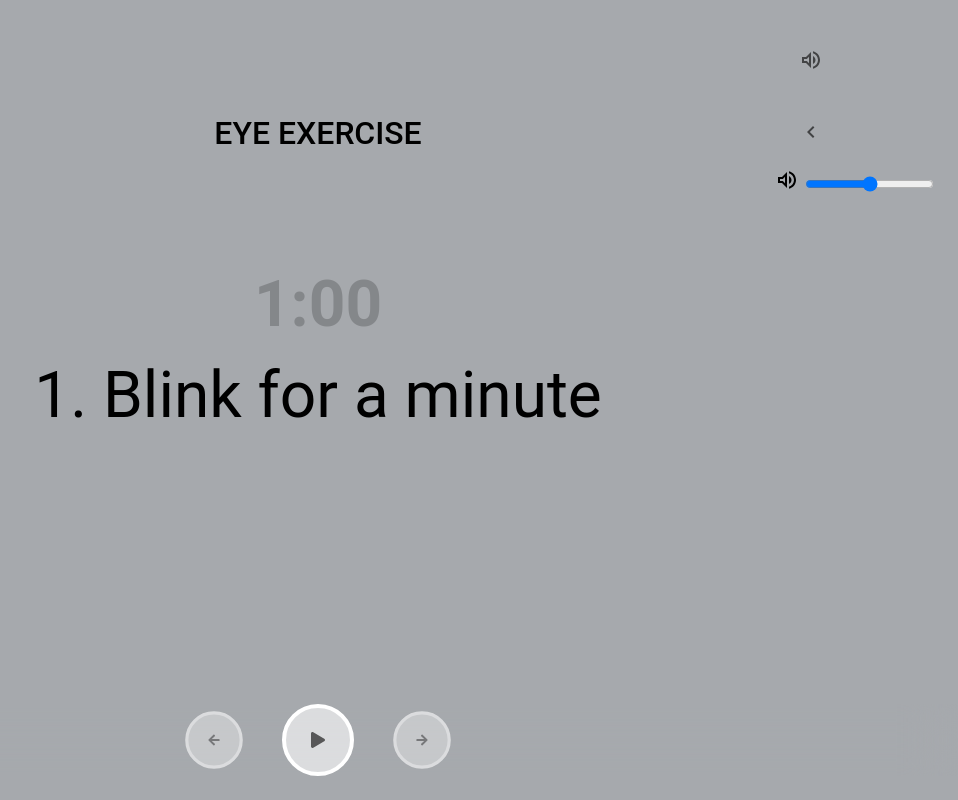
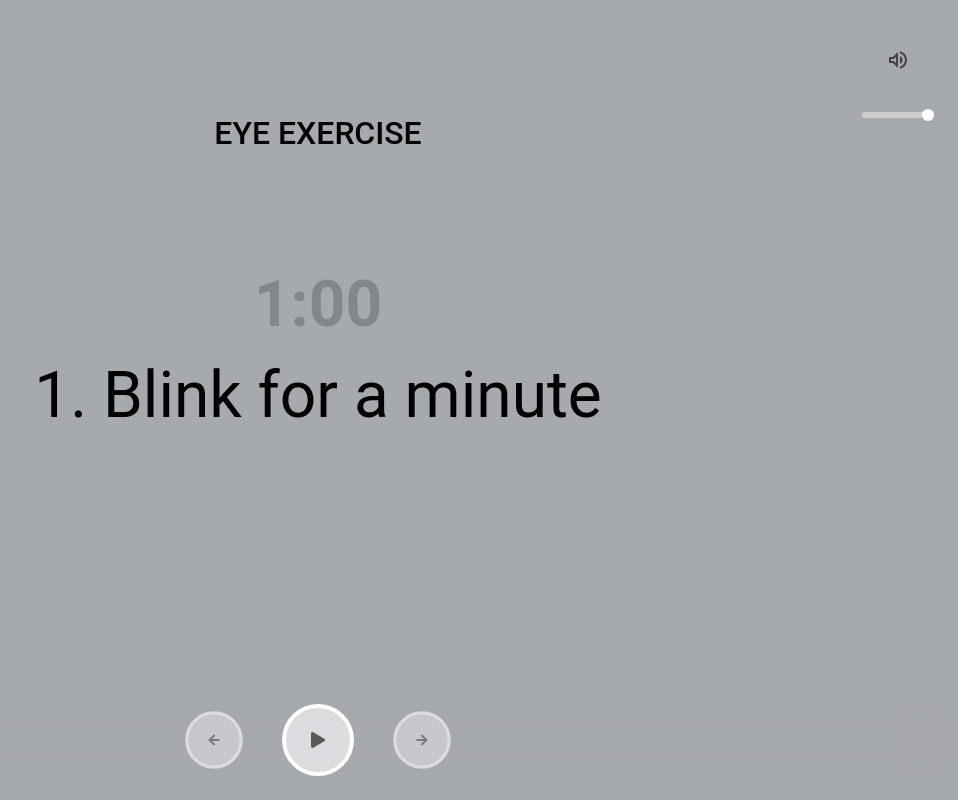
Before and after one commit to Dinesh-Gautam/Eye-Exercise, a plain HTML site: page index.html in a window 1280 px wide. Shown: the whole page, without its empty margins (322-1280 px from the left). Drawn offline with Linux system fonts and the light colour scheme; a web font is replaced by a local one.

Commit message:
styled input type range

```diff
--- a/index.html
+++ b/index.html
@@ -27,14 +27,11 @@
             <img class="mute-image" src="./assets/volume_up_black_24dp.svg" alt="Mute">
         </button>
         <div class="more-controls">
-            <button class="more-controls-viewer">
+            <!-- <button class="more-controls-viewer">
                 <img src="./assets/arrow-left.svg" alt="next">
-            </button>
-            <div>
-                <div class="audio-volume-cotainer">
-                    <img class="volume-image" src="./assets/volume_up_black_24dp.svg" alt="Mute">
-                    <input type="range">
-                </div>
+            </button> -->
+            <div class="audio-volume-cotainer">
+                <input class="audio-volume-input" type="range" value="100" min="0" max="100" step="1">
             </div>
         </div>
     </div>
--- a/styles/_defaults.scss
+++ b/styles/_defaults.scss
@@ -27,3 +27,23 @@ button {
     padding: $paddingDefault $paddingDefault;
   }
 }
+
+input[type="range"] {
+  appearance: none;
+  background: transparent;
+  width: 72px;
+  &::-webkit-slider-thumb {
+    appearance: none;
+    width: 12px;
+    height: 12px;
+    border-radius: 50%;
+    background: $background-default;
+    cursor: pointer;
+    margin-top: -3px;
+  }
+  &::-webkit-slider-runnable-track {
+    background: rgba(255, 255, 255, 0.4);
+    height: 6px;
+    border-radius: 6px;
+  }
+}
--- a/styles/_variables.scss
+++ b/styles/_variables.scss
@@ -4,6 +4,7 @@ $marginLess: 12px;
 $marginDefault: 2vh;
 $blackAlpha: rgba(0, 0, 0, 0.2);
 $whiteAlpha: rgba(255, 255, 255, 0.6);
+$background-default: rgb(255, 255, 255);
 $fontSize-small: 16px;
 $fontSize-default: 24px;
 $fontSize-medium: 32px;
```
Also changed, not shown: styles/styles.css, 1 other file.
